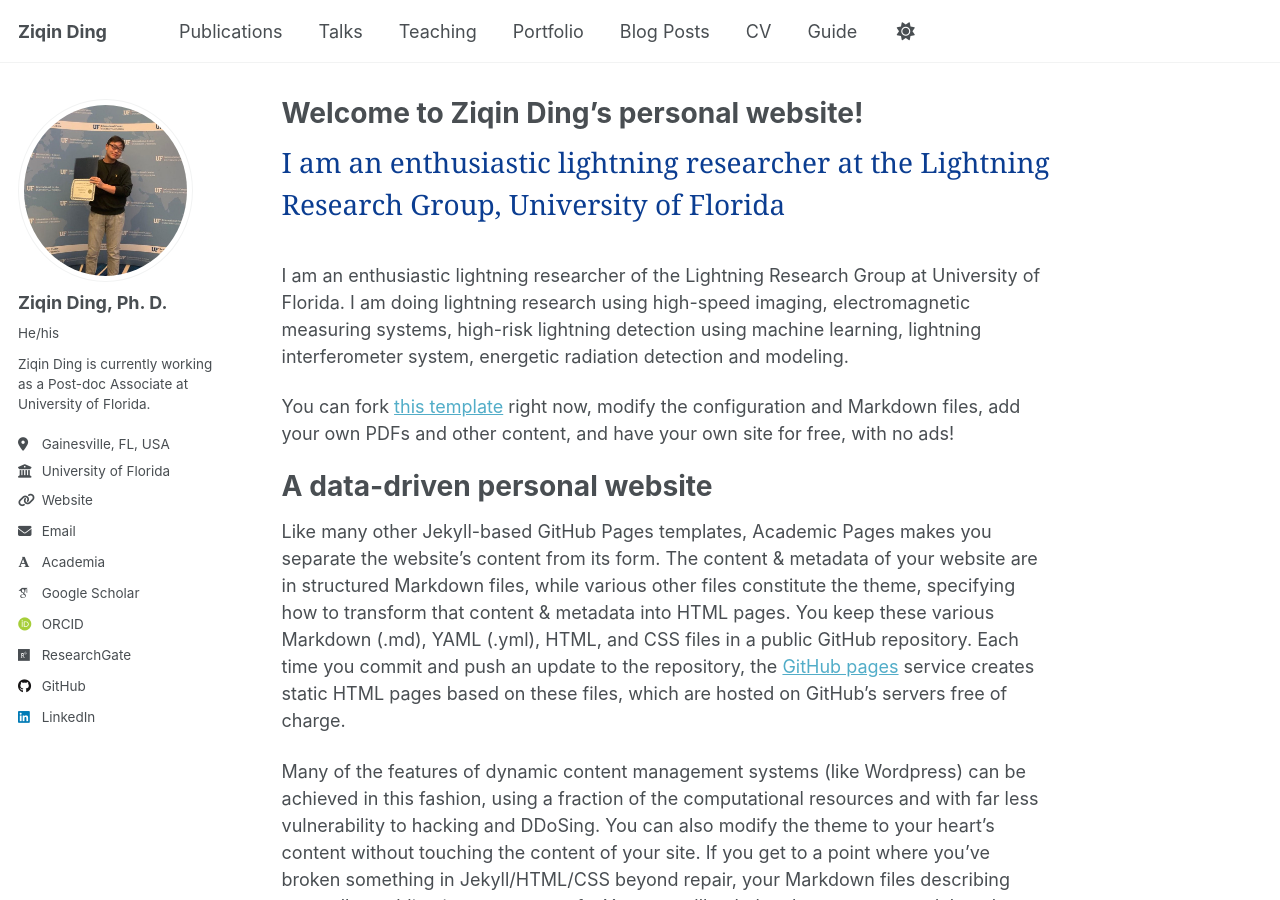
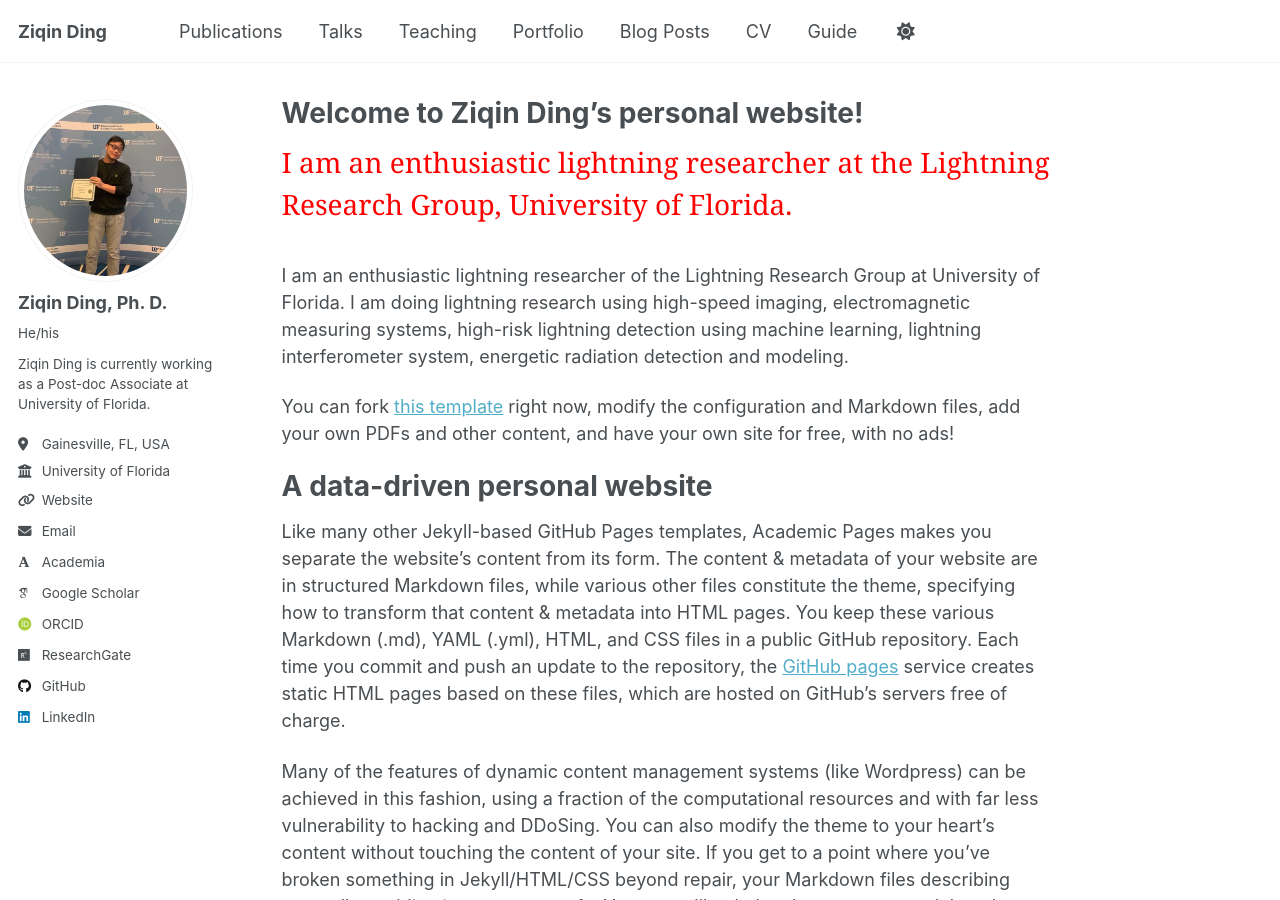
Before and after one commit to Jessethreon/Personal_webpage, a Jekyll site: the page built from _pages/about.md, in a window 1280 px wide and 900 px high. Built offline with Jekyll 4.4.1, drawn with Linux system fonts in a browser that asks for light colours; some web fonts are replaced; a script that is not in the unit is left out.

Commit message:
Update about.md

```diff
--- a/_pages/about.md
+++ b/_pages/about.md
@@ -7,8 +7,8 @@ redirect_from:
   - /about.html
 ---
 
-<p style="color:#0B3D91; font-size:28px; font-family:Georgia, serif; text-align:left;">
-I am an enthusiastic lightning researcher at the Lightning Research Group, University of Florida
+<p style="color:#FF0000; font-size:28px; font-family:Georgia, serif; text-align:left;">
+I am an enthusiastic lightning researcher at the Lightning Research Group, University of Florida.
 </p>
 
 
```
